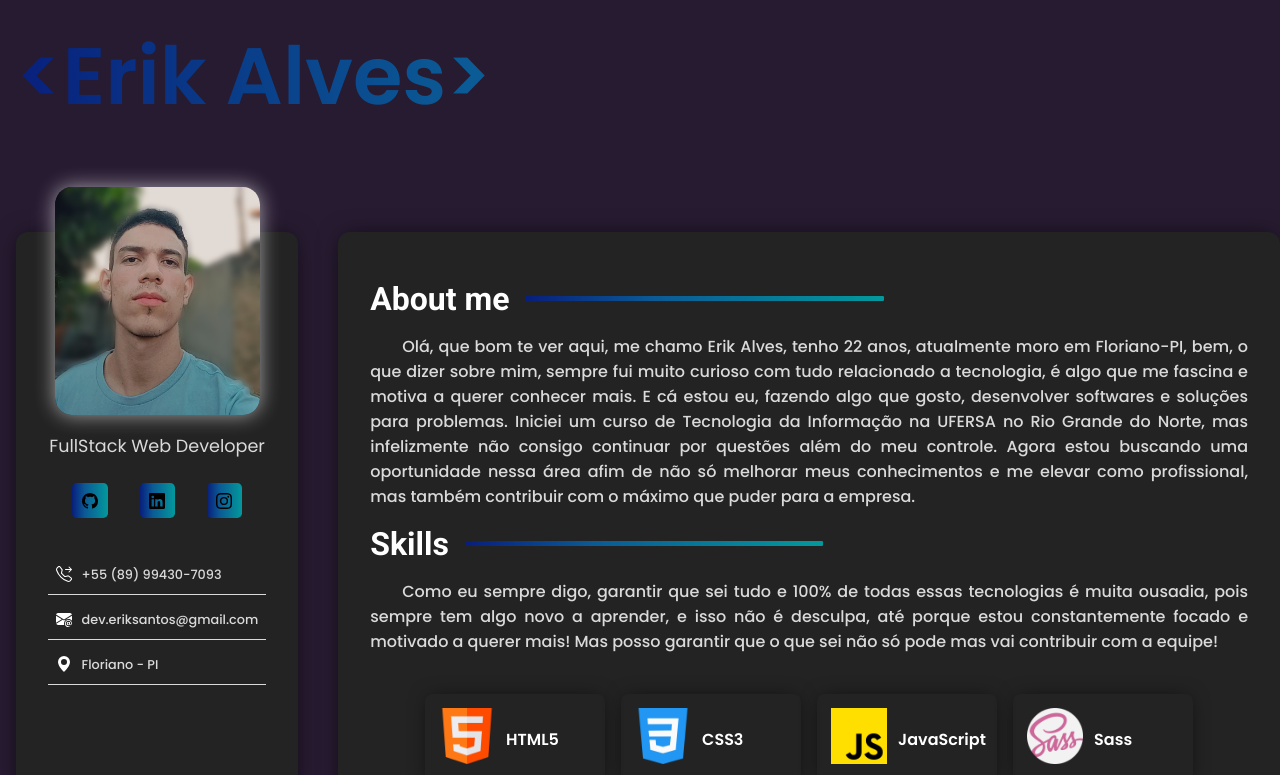
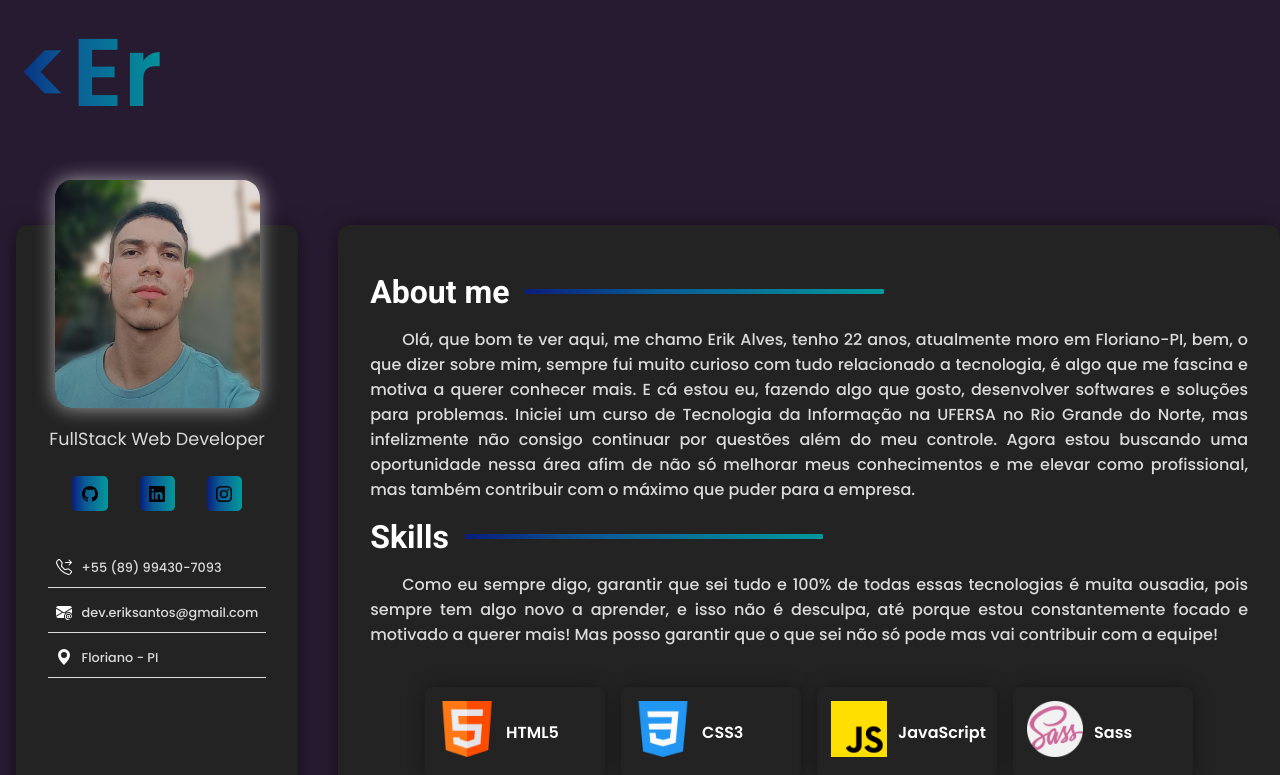
Before and after one commit to dev-erikalves/my-portfolio, a React (Vite) app: page / in a window 1280 px wide. Shown: the top 775 px of the page. Built offline with nearby package versions, Linux system fonts and the light colour scheme.

Commit message:
Added animation in component name, changed animation type of skills in maincontent

```diff
--- a/package.json
+++ b/package.json
@@ -11,7 +11,8 @@
   },
   "dependencies": {
     "react": "^18.2.0",
-    "react-dom": "^18.2.0"
+    "react-dom": "^18.2.0",
+    "react-simple-typewriter": "^5.0.1"
   },
   "devDependencies": {
     "@types/react": "^18.0.28",
--- a/src/components/MainContent/MainContent.jsx
+++ b/src/components/MainContent/MainContent.jsx
@@ -50,28 +50,28 @@ const ContentSkills = () => {
                 description="Como eu sempre digo, garantir que sei tudo e 100% de todas essas tecnologias é muita ousadia, pois sempre tem algo novo a aprender, e isso não é desculpa, até porque estou constantemente focado e motivado a querer mais! Mas posso garantir que o que sei não só pode mas vai contribuir com a equipe!"
             />
             <div className={styles.skillsContainer}>
-                <div data-aos="fade-down" data-aos-anchor-placement="top-center">
+                <div data-aos="fade-down">
                     <Skills img={HtmlIcon} tech="HTML5" />
                 </div>
-                <div data-aos="fade-down" data-aos-anchor-placement="top-center">
+                <div data-aos="fade-down">
                     <Skills img={CssIcon} tech="CSS3" />
                 </div>
-                <div data-aos="fade-down" data-aos-anchor-placement="top-center">
+                <div data-aos="fade-down">
                     <Skills img={JavaScriptIcon} tech="JavaScript" />
                 </div>
-                <div data-aos="fade-down" data-aos-anchor-placement="top-center">
+                <div data-aos="fade-down">
                     <Skills img={SassIcon} tech="Sass" />
                 </div>
-                <div data-aos="fade-down" data-aos-anchor-placement="top-center">
+                <div data-aos="fade-down">
                     <Skills img={BootstrapIcon} tech="Bootstrap" />
                 </div>
-                <div data-aos="fade-down" data-aos-anchor-placement="top-center">
+                <div data-aos="fade-down">
                     <Skills img={ReactIcon} tech="ReactJs" />
                 </div>
-                <div data-aos="fade-down" data-aos-anchor-placement="top-center">
+                <div data-aos="fade-down">
                     <Skills img={GitIcon} tech="Git" />
                 </div>
-                <div data-aos="fade-down" data-aos-anchor-placement="top-center">
+                <div data-aos="fade-down">
                     <Skills img={GithubIcon} tech="Github" />
                 </div>
             </div>
--- a/src/components/Name/Name.jsx
+++ b/src/components/Name/Name.jsx
@@ -1,9 +1,17 @@
 import styles from "./styles.module.scss";
+import { useTypewriter } from 'react-simple-typewriter'
 
 export default function Name() {
-    const name = "<Erik Alves>"
+    const [text] = useTypewriter({
+        words: ['<Erik Alves>'],
+        loop: {},
+        typeSpeed: 190,
+        deleteSpeed: 90,
+    })
     return (
-        <h1 id="toTop" className={styles.name}>{name}</h1>
+        <h1 id="name">
+            <span className={styles.name}>{text}</span>
+        </h1>
     )
 }
 // id="toTop" for btn toTop in footer
--- a/src/components/Name/styles.module.scss
+++ b/src/components/Name/styles.module.scss
@@ -3,7 +3,7 @@
 
 .name {
     @include common-measures(1rem, 0, none);
-    @include font-style(5em, $font-primary, 600, normal);
+    @include font-style(3em, $font-primary, 600, normal);
     background: $gradient;
     background-clip: border-box;
     -webkit-background-clip: text;
```
Also changed, not shown: 6 other files (tests, documents, lock files or other folders).
